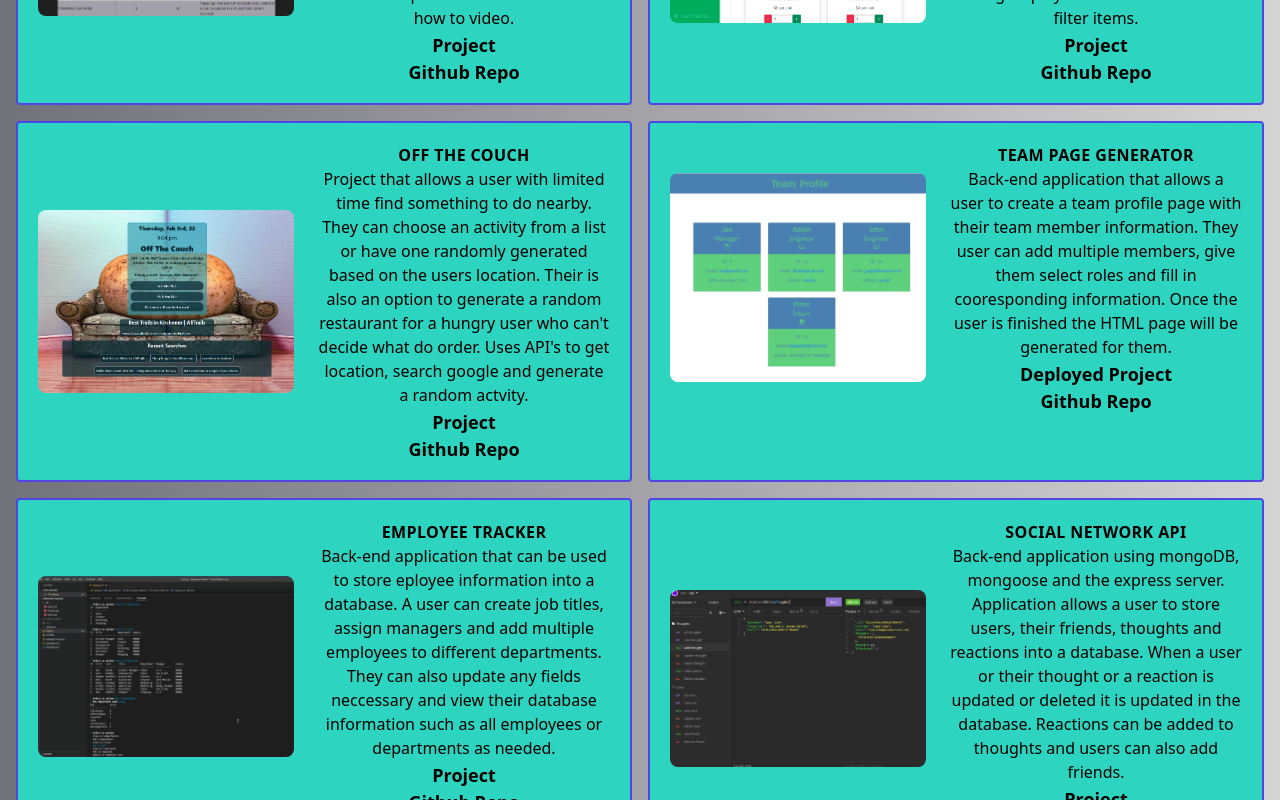
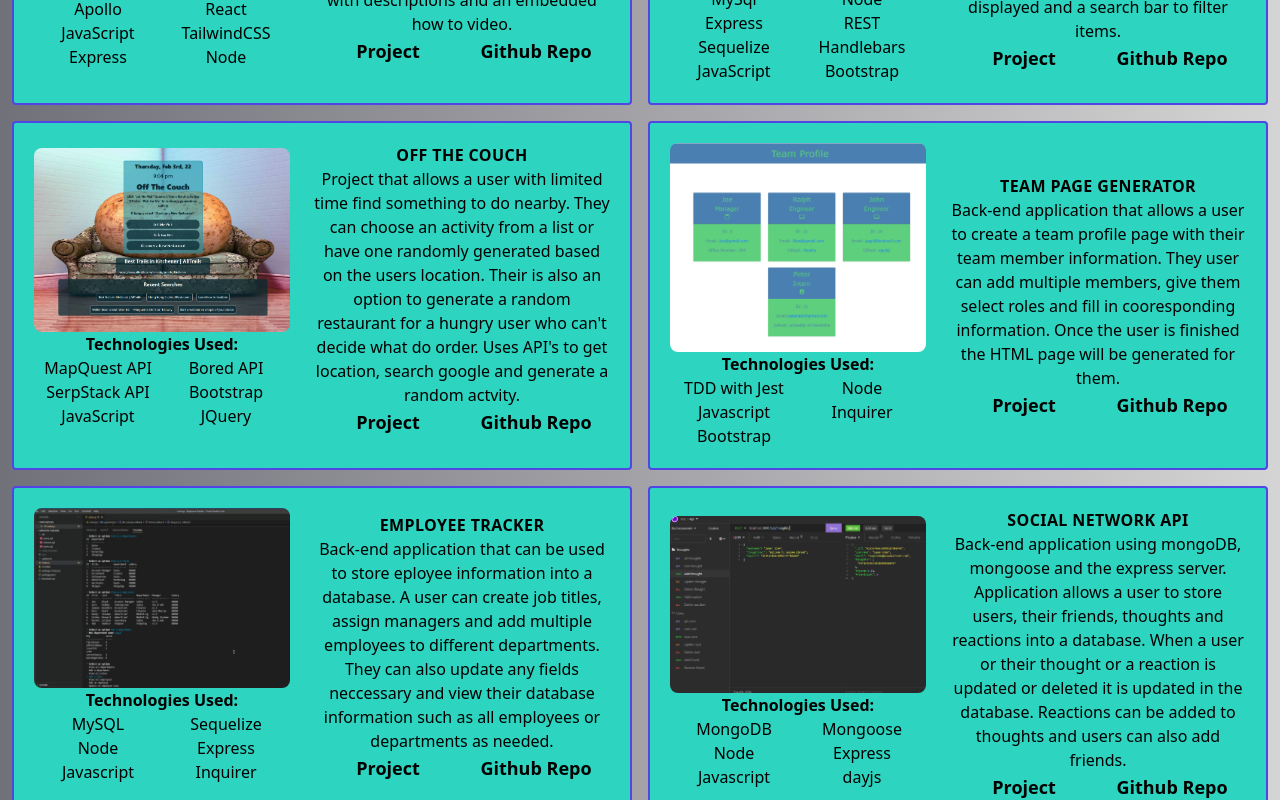
Before and after one commit to MpAlfano/React-Portfolio, a React (Create React App) app: page /Portfolio in a window 1280 px wide. Shown: the part 420-1220 px from the top of the page. Built offline with nearby package versions, Linux system fonts and the light colour scheme.

Commit message:
styling change and adding tech used section for each project

```diff
--- a/src/components/pages/Portfolio.js
+++ b/src/components/pages/Portfolio.js
@@ -12,12 +12,23 @@ export default function Portfolio() {
       <h1 className="text-center font-bold text-4xl text-black">
         Portfolio Page
       </h1>
-      <div className="container mt-5 mx-auto px-2">
+      <div className="container mt-5 mx-auto px-1">
         <div className="md:flex">
-          <div className="flex-1 text-black text-center bg-teal-400 hover:border-dashed border-2 border-indigo-600 px-5 py-5 m-2 rounded">
+          <div className="flex-1 text-black text-center bg-teal-400 hover:border-dashed border-2 border-indigo-600 px-2 lg:px-5 py-2 lg:py-5 m-2 rounded">
             <div className="lg:flex lg:items-center">
               <div className="lg:flex-shrink-0">
                 <img className="rounded-lg lg:w-64" src={gitfit} alt="GitFit" />
+                <h1 className="font-bold">Technologies Used:</h1>
+                <ul className="grid grid-cols-2">
+                  <li>MERN Stack</li>
+                  <li>GraphQL</li>
+                  <li>Apollo</li>
+                  <li>React</li>
+                  <li>JavaScript</li>
+                  <li>TailwindCSS</li>
+                  <li>Express</li>
+                  <li>Node</li>
+                </ul>
               </div>
               <div className="mt-4 lg:mt-0 lg:ml-6">
                 <div className="uppercase tracking-wide text-md font-bold">
@@ -31,11 +42,12 @@ export default function Portfolio() {
                   their own profile. Users can also view exercises with
                   descriptions and an embedded how to video.
                 </p>
+                <div className="grid grid-cols-2">
                   <a
                     href="https://gitfit-2.herokuapp.com/"
                     target="_blank"
                     rel="noreferrer"
-                  className="block mt-1 text-lg leading-tight font-semibold hover:text-sky-300"
+                    className="block mt-1 text-lg leading-tight font-semibold hover:text-sky-500"
                   >
                     Project
                   </a>
@@ -43,14 +55,15 @@ export default function Portfolio() {
                     href="https://github.com/nkrilis/GitFit-2.0"
                     target="_blank"
                     rel="noreferrer"
-                  className="block mt-1 text-lg leading-tight font-semibold hover:text-sky-300"
+                    className="block mt-1 text-lg leading-tight font-semibold hover:text-sky-500"
                   >
                     Github Repo
                   </a>
                 </div>
               </div>
             </div>
-          <div className="flex-1 text-black text-center bg-teal-400 hover:border-dashed border-2 border-indigo-600 px-5 py-5 m-2 rounded">
+          </div>
+          <div className="flex-1 text-black text-center bg-teal-400 hover:border-dashed border-2 border-indigo-600 px-2 lg:px-5 py-2 lg:py-5 m-2 rounded">
             <div className="lg:flex lg:items-center">
               <div className="lg:flex-shrink-0">
                 <img
@@ -58,6 +71,17 @@ export default function Portfolio() {
                   src={proj1}
                   alt="Pick & Mix"
                 />
+                <h1 className="font-bold">Technologies Used:</h1>
+                <ul className="grid grid-cols-2">
+                  <li>MySql</li>
+                  <li>Node</li>
+                  <li>Express</li>
+                  <li>REST</li>
+                  <li>Sequelize</li>
+                  <li>Handlebars</li>
+                  <li>JavaScript</li>
+                  <li>Bootstrap</li>
+                </ul>
               </div>
               <div className="mt-4 lg:mt-0 lg:ml-6">
                 <div className="uppercase tracking-wide text-md font-bold">
@@ -71,11 +95,12 @@ export default function Portfolio() {
                   the items. Other features include the current date being
                   displayed and a search bar to filter items.
                 </p>
+                <div className="grid grid-cols-2">
                   <a
                     href="https://pick-n-mix.herokuapp.com/"
                     target="_blank"
                     rel="noreferrer"
-                  className="block mt-1 text-lg leading-tight font-semibold hover:text-sky-300"
+                    className="block mt-1 text-lg leading-tight font-semibold hover:text-sky-500"
                   >
                     Project
                   </a>
@@ -83,7 +108,7 @@ export default function Portfolio() {
                     href="https://github.com/MpAlfano/pick-n-mix"
                     target="_blank"
                     rel="noreferrer"
-                  className="block mt-1 text-lg leading-tight font-semibold hover:text-sky-300"
+                    className="block mt-1 text-lg leading-tight font-semibold hover:text-sky-500"
                   >
                     Github Repo
                   </a>
@@ -91,8 +116,9 @@ export default function Portfolio() {
               </div>
             </div>
           </div>
+        </div>
         <div className="md:flex">
-          <div className="flex-1 text-black text-center bg-teal-400 hover:border-dashed border-2 border-indigo-600 px-5 py-5 m-2 rounded">
+          <div className="flex-1 text-black text-center bg-teal-400 hover:border-dashed border-2 border-indigo-600 px-2 lg:px-5 py-2 lg:py-5 m-2 rounded">
             <div className="lg:flex lg:items-center">
               <div className="lg:flex-shrink-0">
                 <img
@@ -100,6 +126,15 @@ export default function Portfolio() {
                   src={proj2}
                   alt="Off The Couch"
                 />
+                <h1 className="font-bold">Technologies Used:</h1>
+                <ul className="grid grid-cols-2">
+                  <li>MapQuest API</li>
+                  <li>Bored API</li>
+                  <li>SerpStack API</li>
+                  <li>Bootstrap</li>
+                  <li>JavaScript</li>
+                  <li>JQuery</li>
+                </ul>
               </div>
               <div className="mt-4 lg:mt-0 lg:ml-6">
                 <div className="uppercase tracking-wide text-md font-bold">
@@ -113,11 +148,12 @@ export default function Portfolio() {
                   who can't decide what do order. Uses API's to get location,
                   search google and generate a random actvity.
                 </p>
+                <div className="grid grid-cols-2">
                   <a
                     href="https://mpalfano.github.io/Off-the-couch-personal/"
                     target="_blank"
                     rel="noreferrer"
-                  className="block mt-1 text-lg leading-tight font-semibold hover:text-sky-300"
+                    className="block mt-1 text-lg leading-tight font-semibold hover:text-sky-500"
                   >
                     Project
                   </a>
@@ -125,14 +161,15 @@ export default function Portfolio() {
                     href="https://github.com/MpAlfano/Off-the-couch-personal"
                     target="_blank"
                     rel="noreferrer"
-                  className="block mt-1 text-lg leading-tight font-semibold hover:text-sky-300"
+                    className="block mt-1 text-lg leading-tight font-semibold hover:text-sky-500"
                   >
                     Github Repo
                   </a>
                 </div>
               </div>
             </div>
-          <div className="flex-1 text-black text-center bg-teal-400 hover:border-dashed border-2 border-indigo-600 px-5 py-5 m-2 rounded">
+          </div>
+          <div className="flex-1 text-black text-center bg-teal-400 hover:border-dashed border-2 border-indigo-600 px-2 lg:px-5 py-2 lg:py-5 m-2 rounded">
             <div className="lg:flex lg:items-center">
               <div className="lg:flex-shrink-0">
                 <img
@@ -140,6 +177,14 @@ export default function Portfolio() {
                   src={proj3}
                   alt="Team Profile Generator"
                 />
+                <h1 className="font-bold">Technologies Used:</h1>
+                <ul className="grid grid-cols-2">
+                  <li>TDD with Jest</li>
+                  <li>Node</li>
+                  <li>Javascript</li>
+                  <li>Inquirer</li>
+                  <li>Bootstrap</li>
+                </ul>
               </div>
               <div className="mt-4 lg:mt-0 lg:ml-6">
                 <div className="uppercase tracking-wide text-md font-bold">
@@ -152,19 +197,20 @@ export default function Portfolio() {
                   cooresponding information. Once the user is finished the HTML
                   page will be generated for them.
                 </p>
+                <div className="grid grid-cols-2">
                   <a
                     href="https://drive.google.com/file/d/1SEgfOOYlcsP_NGAnhDHhQlTAogMmE3SJ/view"
                     target="_blank"
                     rel="noreferrer"
-                  className="block mt-1 text-lg leading-tight font-semibold hover:text-sky-300"
+                    className="block mt-1 text-lg leading-tight font-semibold hover:text-sky-500"
                   >
-                  Deployed Project
+                    Project
                   </a>
                   <a
                     href="https://github.com/MpAlfano/Team-Profile-Generator"
                     target="_blank"
                     rel="noreferrer"
-                  className="block mt-1 text-lg leading-tight font-semibold hover:text-sky-300"
+                    className="block mt-1 text-lg leading-tight font-semibold hover:text-sky-500"
                   >
                     Github Repo
                   </a>
@@ -172,8 +218,9 @@ export default function Portfolio() {
               </div>
             </div>
           </div>
+        </div>
         <div className="md:flex">
-          <div className="flex-1 text-black text-center bg-teal-400 hover:border-dashed border-2 border-indigo-600 px-5 py-5 m-2 rounded">
+          <div className="flex-1 text-black text-center bg-teal-400 hover:border-dashed border-2 border-indigo-600 px-2 lg:px-5 py-2 lg:py-5 m-2 rounded">
             <div className="lg:flex lg:items-center">
               <div className="lg:flex-shrink-0">
                 <img
@@ -181,6 +228,15 @@ export default function Portfolio() {
                   src={proj4}
                   alt="Employee Tracker Back-end"
                 />
+                <h1 className="font-bold">Technologies Used:</h1>
+                <ul className="grid grid-cols-2">
+                  <li>MySQL</li>
+                  <li>Sequelize</li>
+                  <li>Node</li>
+                  <li>Express</li>
+                  <li>Javascript</li>
+                  <li>Inquirer</li>
+                </ul>
               </div>
               <div className="mt-4 lg:mt-0 lg:ml-6">
                 <div className="uppercase tracking-wide text-md font-bold">
@@ -194,26 +250,28 @@ export default function Portfolio() {
                   view their database information such as all employees or
                   departments as needed.
                 </p>
+                <div className="grid grid-cols-2">
                   <a
                     href="https://drive.google.com/file/d/14MFCAClaN5ZHQJUiS2FZ12bAQRH9YpNB/view"
                     target="_blank"
                     rel="noreferrer"
-                  className="block mt-1 text-lg leading-tight font-semibold hover:text-sky-300"
+                    className="block mt-1 text-lg leading-tight font-semibold hover:text-sky-500"
                   >
                     Project
                   </a>
                   <a
-                  href="https://github.com/MpAlfano/Social-Network-API"
+                    href="https://github.com/MpAlfano/Employee-Tracker"
                     target="_blank"
                     rel="noreferrer"
-                  className="block mt-1 text-lg leading-tight font-semibold hover:text-sky-300"
+                    className="block mt-1 text-lg leading-tight font-semibold hover:text-sky-500"
                   >
                     Github Repo
                   </a>
                 </div>
               </div>
             </div>
-          <div className="flex-1 text-black text-center bg-teal-400 hover:border-dashed border-2 border-indigo-600 px-5 py-5 m-2 rounded">
+          </div>
+          <div className="flex-1 text-black text-center bg-teal-400 hover:border-dashed border-2 border-indigo-600 px-2 lg:px-5 py-2 lg:py-5 m-2 rounded">
             <div className="lg:flex lg:items-center">
               <div className="lg:flex-shrink-0">
                 <img
@@ -221,6 +279,15 @@ export default function Portfolio() {
                   src={proj5}
                   alt="Social-Network-API"
                 />
+                <h1 className="font-bold">Technologies Used:</h1>
+                <ul className="grid grid-cols-2">
+                  <li>MongoDB</li>
+                  <li>Mongoose</li>
+                  <li>Node</li>
+                  <li>Express</li>
+                  <li>Javascript</li>
+                  <li>dayjs</li>
+                </ul>
               </div>
               <div className="mt-4 lg:mt-0 lg:ml-6">
                 <div className="uppercase tracking-wide text-md font-bold">
@@ -234,11 +301,12 @@ export default function Portfolio() {
                   updated in the database. Reactions can be added to thoughts
                   and users can also add friends.
                 </p>
+                <div className="grid grid-cols-2">
                   <a
                     href="https://drive.google.com/file/d/1DKWWVOzsYXXoT9VpF7elQkfQbeLTxfZC/view"
                     target="_blank"
                     rel="noreferrer"
-                  className="block mt-1 text-lg leading-tight font-semibold hover:text-sky-300"
+                    className="block mt-1 text-lg leading-tight font-semibold hover:text-sky-500"
                   >
                     Project
                   </a>
@@ -246,7 +314,7 @@ export default function Portfolio() {
                     href="https://github.com/MpAlfano/Social-Network-API"
                     target="_blank"
                     rel="noreferrer"
-                  className="block mt-1 text-lg leading-tight font-semibold hover:text-sky-300"
+                    className="block mt-1 text-lg leading-tight font-semibold hover:text-sky-500"
                   >
                     Github Repo
                   </a>
@@ -256,5 +324,6 @@ export default function Portfolio() {
           </div>
         </div>
       </div>
+    </div>
   );
 }
--- a/src/components/pages/Resume.js
+++ b/src/components/pages/Resume.js
@@ -15,14 +15,14 @@ export default function Resume() {
               alt="biography"
             ></img>
             <a href={resumeDL} download>
-              <i class="absolute top-0 left-0 fa-solid fa-file-arrow-down fa-2x"></i>
+              <i className="absolute top-0 left-0 fa-solid fa-file-arrow-down fa-2x"></i>
             </a>
             <a
               href="https://docs.google.com/document/d/1OBvrRbjsU4XBIBU20Y7tHCKF7pcfPNET1sDf4flLhfE/edit?usp=sharing"
               target="blank_"
             >
               <i
-                class="absolute top-0 right-0 fa fa-external-link fa-2x"
+                className="absolute top-0 right-0 fa fa-external-link fa-2x"
                 aria-hidden="true"
               ></i>
             </a>
```
Lines whose indentation alone changed are shown as unchanged.
